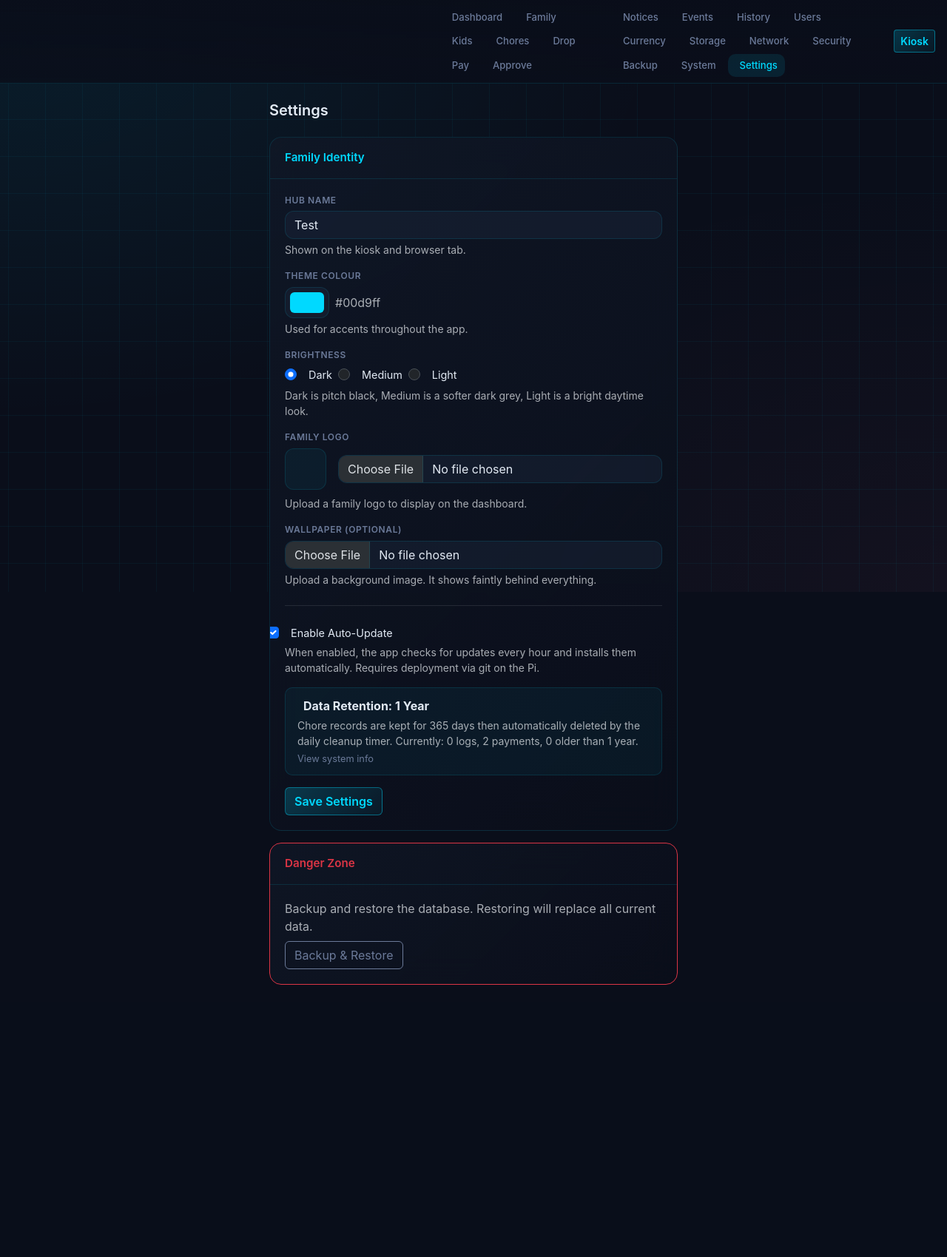
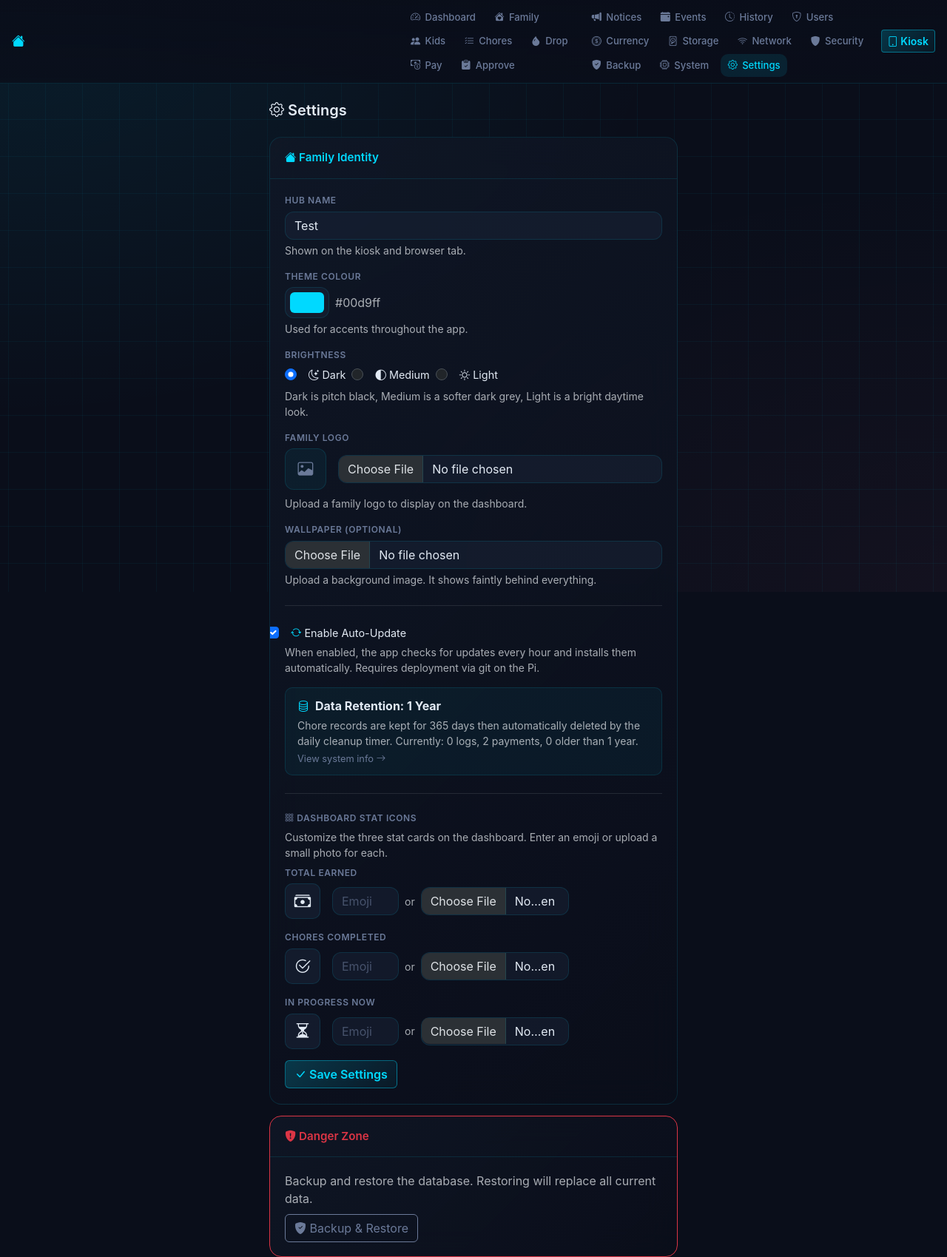
Before and after one commit to DataGremlinGH/choregremlin, a Flask app: page /settings in a window 1280 px wide. Shown: the top 1699 px of the page at 74% size. Before the commit the page ends 1331 px from the top, so only its background shows below. Run offline with Flask 3, Linux system fonts and the light colour scheme; a user stored in the database is signed in; data comes from the database, SQL or seed files in the repository; data that the repository does not hold is empty; some libraries are stand-ins or nearby versions.

Commit message:
Add files via upload

```diff
--- a/app.py
+++ b/app.py
@@ -415,9 +415,15 @@ def dashboard():
     total_earned = db_module.get_total_earned(month)
     chore_count = db_module.get_chore_count(month)
     active_logs = db_module.get_active_logs()
+    stat_icons = {
+        'earned': db_module.get_setting('stat_icon_earned', ''),
+        'chores': db_module.get_setting('stat_icon_chores', ''),
+        'progress': db_module.get_setting('stat_icon_progress', ''),
+    }
     return render_template('dashboard.html', children=children, earnings=earnings,
                            total_earned=total_earned, chore_count=chore_count,
-                           active_logs=active_logs, selected_month=month)
+                           active_logs=active_logs, selected_month=month,
+                           stat_icons=stat_icons)
 
 
 @app.route('/family')
@@ -1162,6 +1168,17 @@ def settings():
         db_module.set_setting('theme_color', theme_color)
         db_module.set_setting('brightness_mode', brightness_mode)
         db_module.set_setting('auto_update_enabled', auto_update)
+        # Stat icon customization
+        for stat_key in ['stat_icon_earned', 'stat_icon_chores', 'stat_icon_progress']:
+            emoji_val = request.form.get(f'{stat_key}_emoji', '').strip()
+            if emoji_val:
+                db_module.set_setting(stat_key, f'emoji:{emoji_val}')
+            else:
+                photo = request.files.get(f'{stat_key}_photo')
+                if photo and photo.filename:
+                    photo_path = save_photo(photo, prefix=stat_key)
+                    if photo_path:
+                        db_module.set_setting(stat_key, f'photo:{photo_path}')
         wallpaper = request.files.get('wallpaper')
         if wallpaper and wallpaper.filename:
             wp_path = save_wallpaper(wallpaper)
@@ -1182,10 +1199,16 @@ def settings():
     wallpaper = db_module.get_setting('wallpaper', '')
     auto_update = db_module.get_setting('auto_update_enabled', '1')
     retention_stats = db_module.get_retention_stats()
+    stat_icons = {
+        'earned': db_module.get_setting('stat_icon_earned', ''),
+        'chores': db_module.get_setting('stat_icon_chores', ''),
+        'progress': db_module.get_setting('stat_icon_progress', ''),
+    }
     return render_template('settings.html', current_name=current_name,
                            theme_color=theme_color, brightness_mode=brightness_mode,
                            family_logo=family_logo, wallpaper=wallpaper,
-                           auto_update=auto_update, retention_stats=retention_stats)
+                           auto_update=auto_update, retention_stats=retention_stats,
+                           stat_icons=stat_icons)
 
 
 # --- Backup / Restore ---
--- a/templates/base.html
+++ b/templates/base.html
@@ -9,6 +9,7 @@
   <link rel="manifest" href="{{ url_for('manifest') }}">
   <link rel="icon" href="/static/icons/icon-192.png">
   <link href="/static/css/bootstrap.min.css" rel="stylesheet">
+  <link rel="stylesheet" href="https://cdn.jsdelivr.net/npm/bootstrap-icons@1.11.3/font/bootstrap-icons.css">
   <link href="/static/css/family-hub.css" rel="stylesheet">
   <style id="fh-theme-vars">
     :root {
--- a/templates/settings.html
+++ b/templates/settings.html
@@ -89,6 +89,40 @@
           </div>
         </div>
 
+        <hr class="my-4 border-secondary">
+
+        <div class="mb-3">
+          <label class="fh-label"><i class="bi bi-grid-3x3-gap"></i> Dashboard Stat Icons</label>
+          <div class="form-text mb-2">Customize the three stat cards on the dashboard. Enter an emoji or upload a small photo for each.</div>
+          {% set stat_items = [
+            ('earned', 'Total Earned', 'bi-cash-stack'),
+            ('chores', 'Chores Completed', 'bi-check2-circle'),
+            ('progress', 'In Progress Now', 'bi-hourglass-split')
+          ] %}
+          {% for key, label, default_icon in stat_items %}
+          {% set current = stat_icons.get(key, '') %}
+          <div class="mb-3">
+            <label class="fh-label">{{ label }}</label>
+            <div class="d-flex align-items-center gap-3 flex-wrap">
+              <div class="fh-stat-preview" style="width:48px;height:48px;border-radius:10px;display:flex;align-items:center;justify-content:center;font-size:1.4rem;background:rgba(26,36,56,0.6);border:1px solid var(--fh-border);flex-shrink:0;">
+                {% if current.startswith('emoji:') %}
+                  <span>{{ current[6:] }}</span>
+                {% elif current.startswith('photo:') %}
+                  <img src="/static/{{ current[6:] }}" alt="" style="width:100%;height:100%;border-radius:10px;object-fit:cover;">
+                {% else %}
+                  <i class="bi {{ default_icon }}"></i>
+                {% endif %}
+              </div>
+              <div class="d-flex align-items-center gap-2">
+                <input type="text" name="stat_icon_{{ key }}_emoji" class="form-control fh-input" placeholder="Emoji" maxlength="4" style="width:90px;" value="{{ current[6:] if current.startswith('emoji:') else '' }}">
+                <span class="text-muted small">or</span>
+                <input type="file" name="stat_icon_{{ key }}_photo" accept="image/*" class="form-control fh-input" style="max-width:200px;">
+              </div>
+            </div>
+          </div>
+          {% endfor %}
+        </div>
+
         <button type="submit" class="btn fh-btn-cyan"><i class="bi bi-check-lg"></i> Save Settings</button>
       </form>
     </div>
```
Also changed, not shown: templates/dashboard.html (+15 -3 lines).
